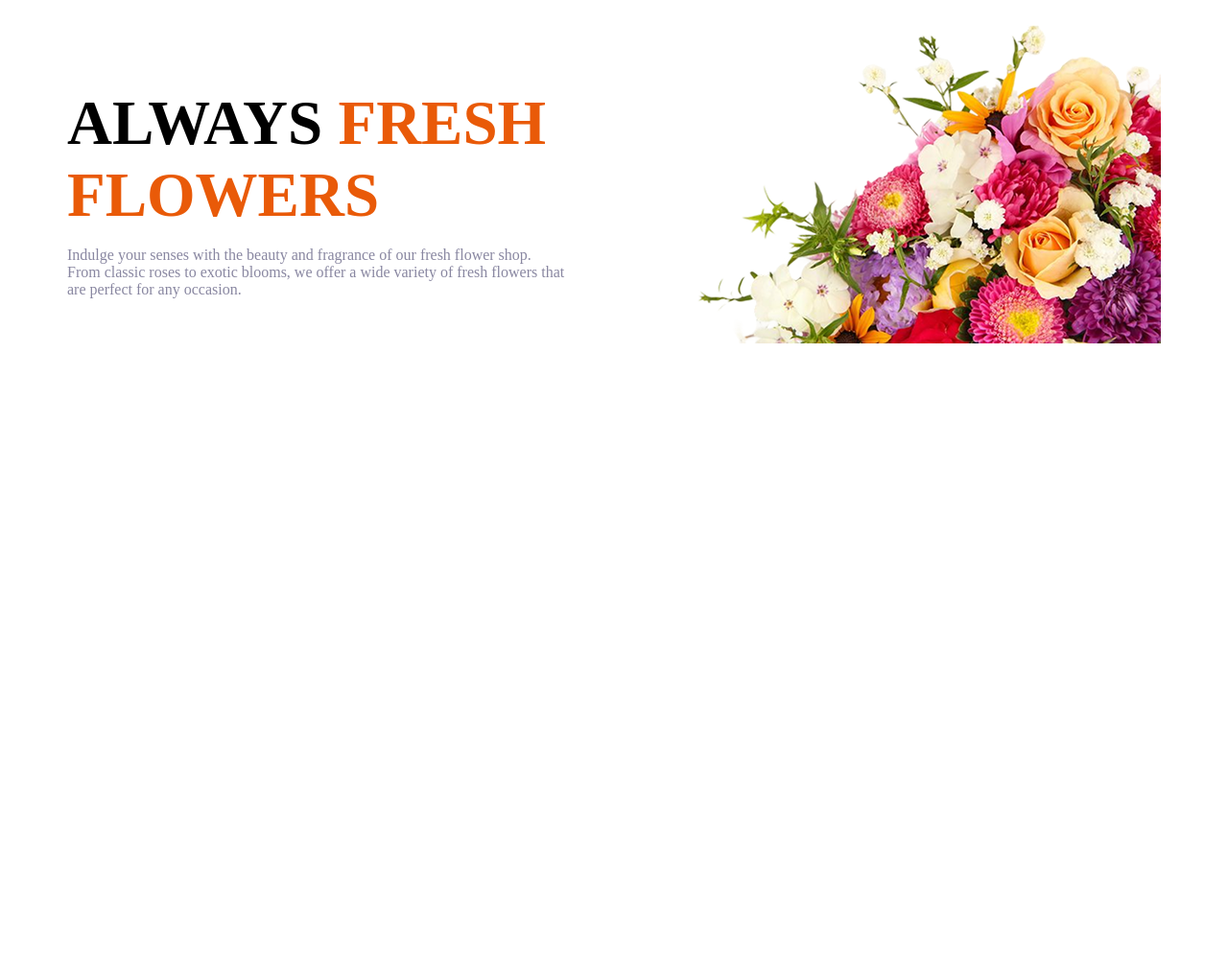
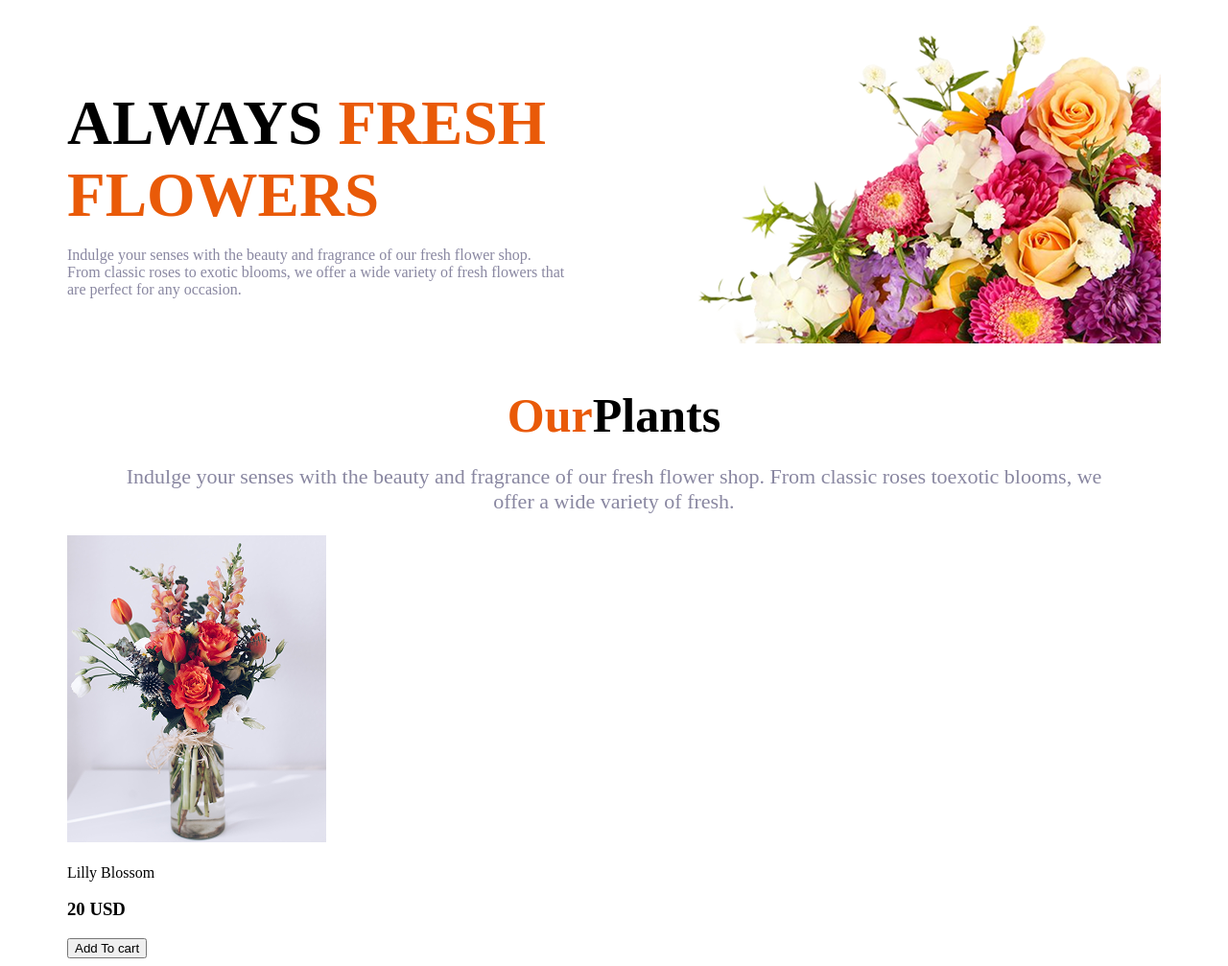
Before and after one commit to tarif421/Assignment-Two, a plain HTML site: page index.html in a window 1280 px wide. Shown: the part 148-1155 px from the top of the page at 96% size. Before the commit the page ends 800 px from the top, so only its background shows below. Drawn offline with Linux system fonts and the light colour scheme.

Commit message:
added main descriptipn

```diff
--- a/index.html
+++ b/index.html
@@ -14,6 +14,7 @@
 
 <body>
     <header>
+        <!-- navbar  -->
         <nav class="navbar">
             <img src="./assets/logo.png" alt="">
             <ul class="nav-items">
@@ -23,7 +24,7 @@
                 <li class="font-dark"><i class="fa-solid fa-cart-shopping"></i>Cart($56)</li>
             </ul>
         </nav>
-
+        <!-- banner  -->
         <section>
             <div class="banner-container">
                 <div class="banner-left">
@@ -40,7 +41,22 @@
     </header>
 
     <main>
+        <section>
+            <div class="card-container">
+                <div class="contaier-description">
+                    <h1><span class="span">Our </span>Plants</h1>
+                    <p class="font-light">Indulge your senses with the beauty and fragrance of our fresh flower shop.
+                        From classic roses toexotic blooms, we offer a wide variety of fresh.</p>
+                </div>
+                <div class="cards">
+                    <img src="./assets/sample-flower-image.png" alt="">
+                    <p>Lilly Blossom</p>
+                    <h3>20 USD</h3>
+                    <button>Add To cart</button>
 
+                </div>
+            </div>
+        </section>
     </main>
 
     <footer>
--- a/styles/style.css
+++ b/styles/style.css
@@ -36,6 +36,28 @@ header {
   font-weight: bold;
   margin-bottom: 15px;
 }
-.banner-left span {
+.span {
   color: #e95a08;
 }
+
+/* main cards style  */
+main {
+  max-width: 1140px;
+  margin: 0 auto;
+}
+
+.contaier-description h1 {
+  font-size: 50px;
+  margin-bottom: 10px;
+  font-weight: bold;
+  display: flex;
+  justify-content: center;
+  align-items: center;
+}
+.contaier-description p {
+  display: flex;
+  justify-content: center;
+  text-align: center;
+  font-size: 22px;
+  padding: 0 60px;
+}
```
